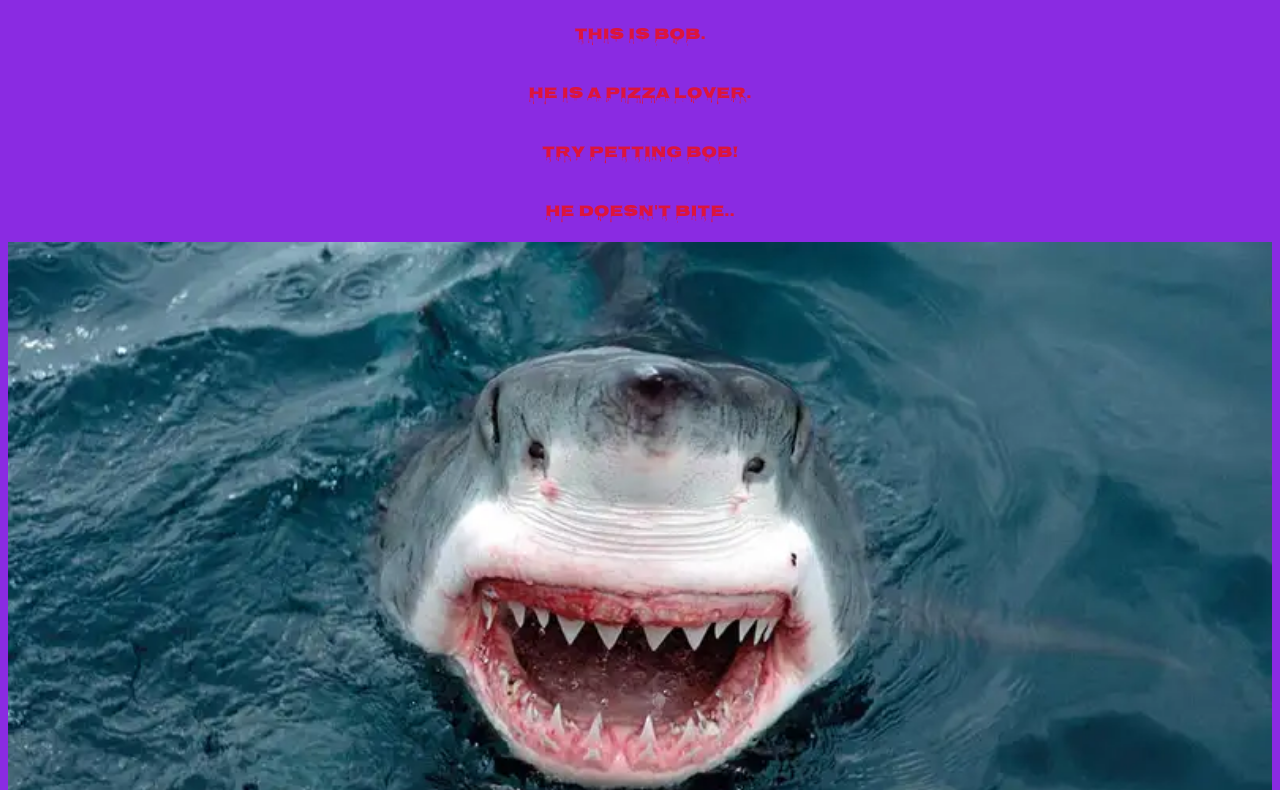
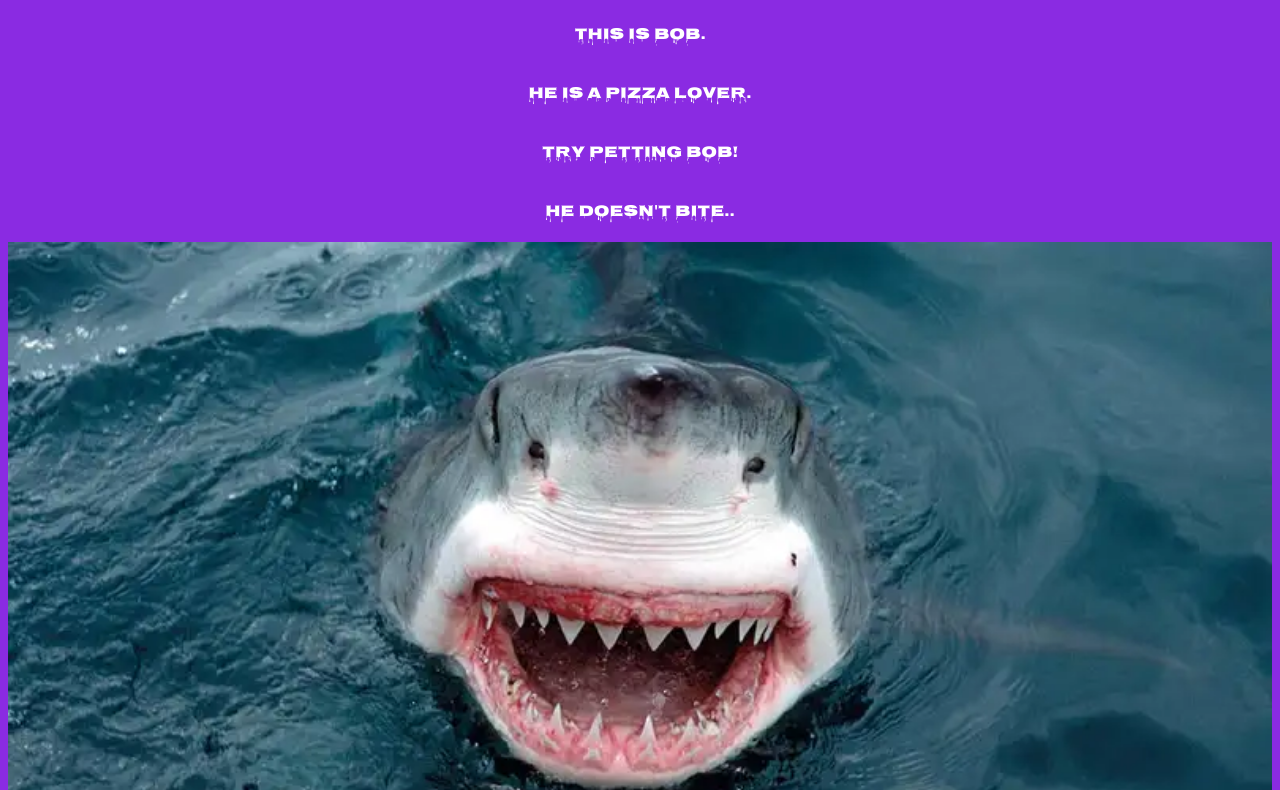
Before and after one commit to selkasse/maddoxdottech, a plain HTML site: page index.html in a window 1280 px wide. Shown: the part 101-891 px from the top of the page. Drawn offline with Linux system fonts and the light colour scheme.

Commit message:
change font color

```diff
--- a/style.css
+++ b/style.css
@@ -1,35 +1,10 @@
-body{
-    background: blueviolet;
-    color: crimson;
-    font-family: 'Nosifer';
+body {
+  background: blueviolet;
+  color: white;
+  font-family: "Nosifer";
 }
 
-
-
-
-
-
-
-
-
-
-
-
-
-
-
-
-
-
-
-
-
-
-
-
-
-
-.flex{
+.flex {
   display: flex;
   flex-direction: column;
   text-align: center;
```
